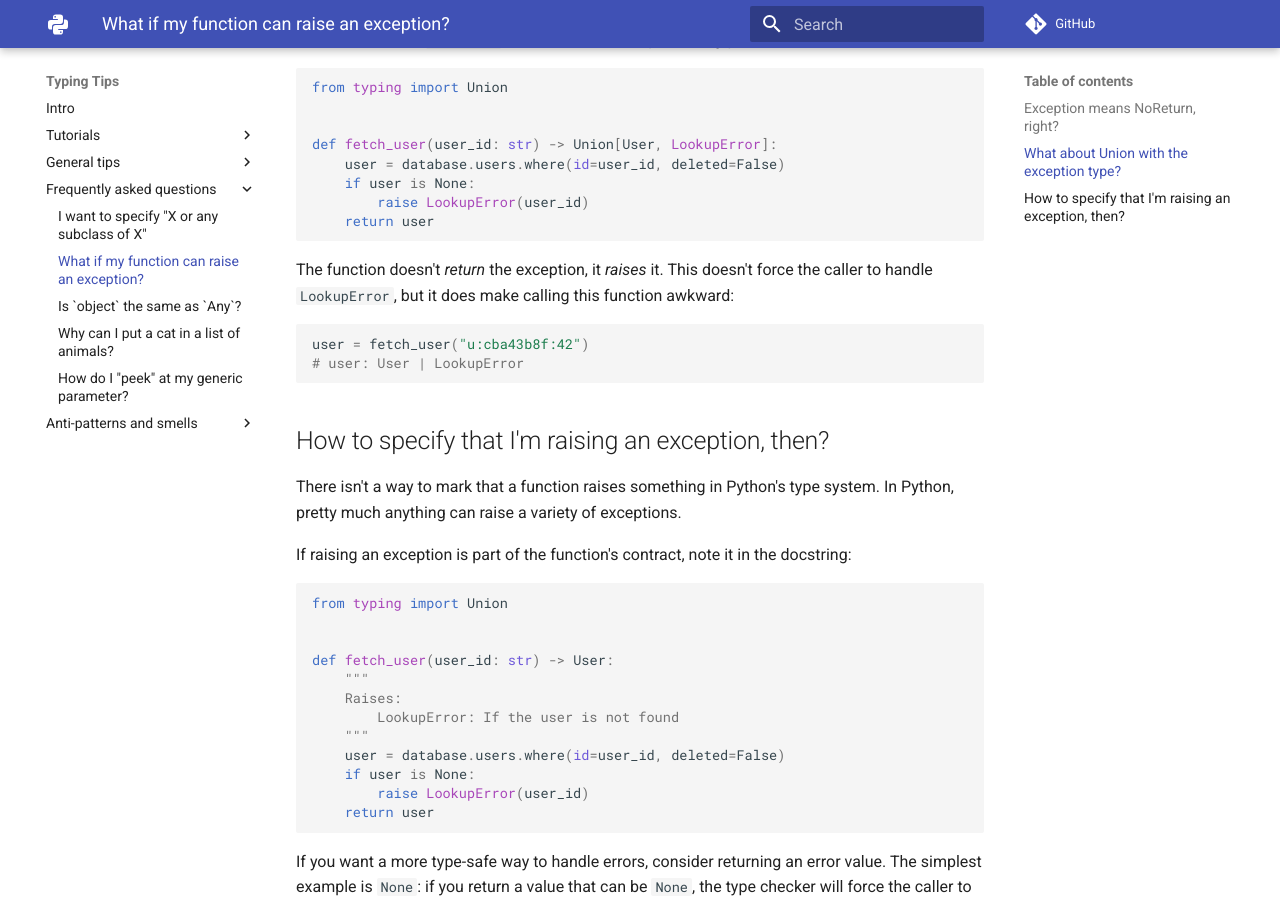
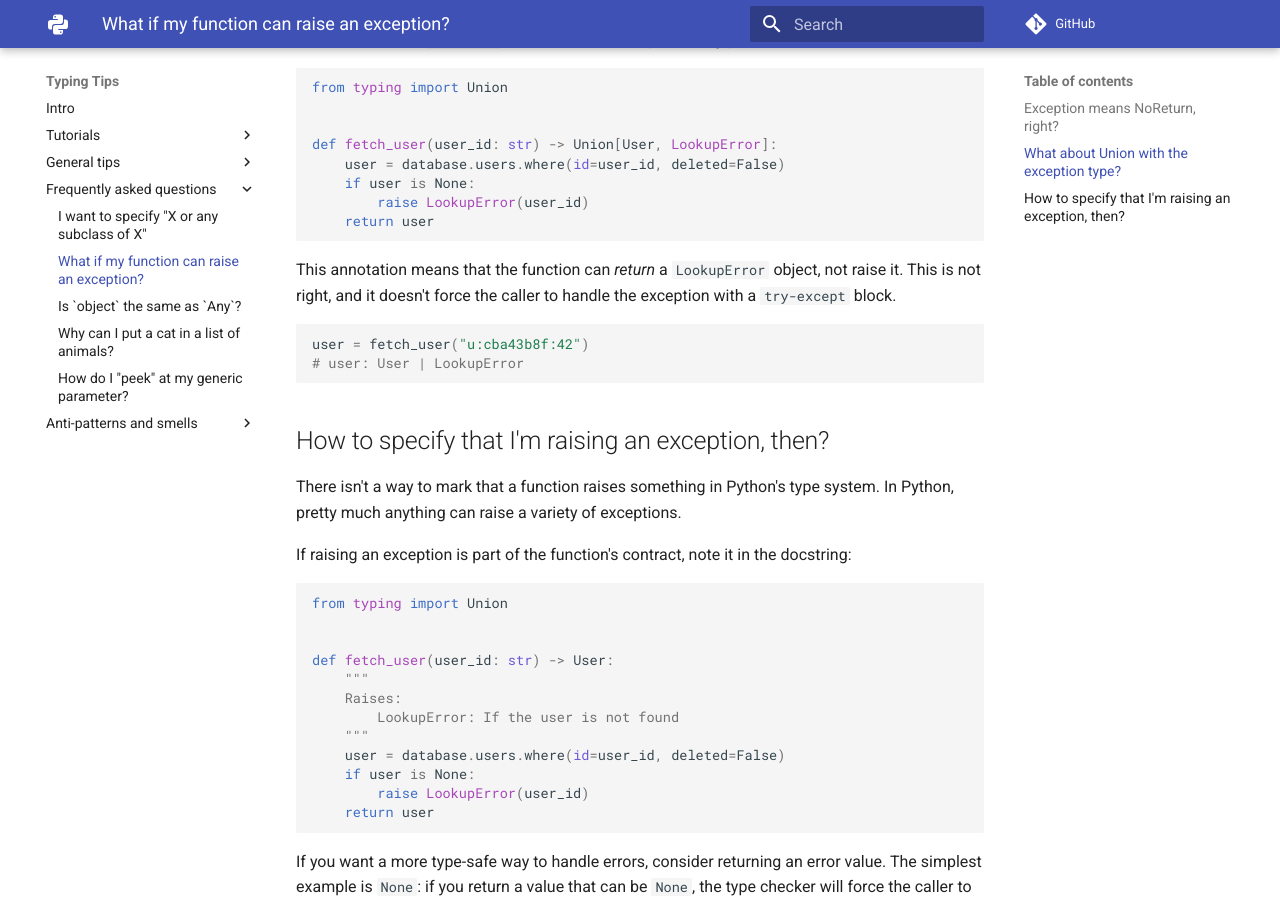
Before and after one commit to decorator-factory/typing-tips, an MkDocs documentation site: the page built from docs/faq/sometimes-raises/index.md, in a window 1280 px wide and 900 px high, scrolled down 754 px. Built offline with MkDocs 1.6.1 and Material for MkDocs 9.7.7, drawn with Linux system fonts in a browser that asks for light colours; comment, search, counter and statistics services are not loaded.

Commit message:
Clarify explanation in `faq/sometimes-raises`

````diff
--- a/docs/faq/sometimes-raises/index.md
+++ b/docs/faq/sometimes-raises/index.md
@@ -42,13 +42,12 @@ def fetch_user(user_id: str) -> Union[User, LookupError]:
         raise LookupError(user_id)
     return user
 ```
-The function doesn't _return_ the exception, it _raises_ it. This doesn't force the caller to handle
-`LookupError`, but it does make calling this function awkward:
+This annotation means that the function can _return_ a `LookupError` object, not raise it. This is not
+right, and it doesn't force the caller to handle the exception with a `try-except` block.
 ```py
 user = fetch_user("u:cba43b8f:42")
 # user: User | LookupError
 ```
-
 
 
 ## How to specify that I'm raising an exception, then?
````
